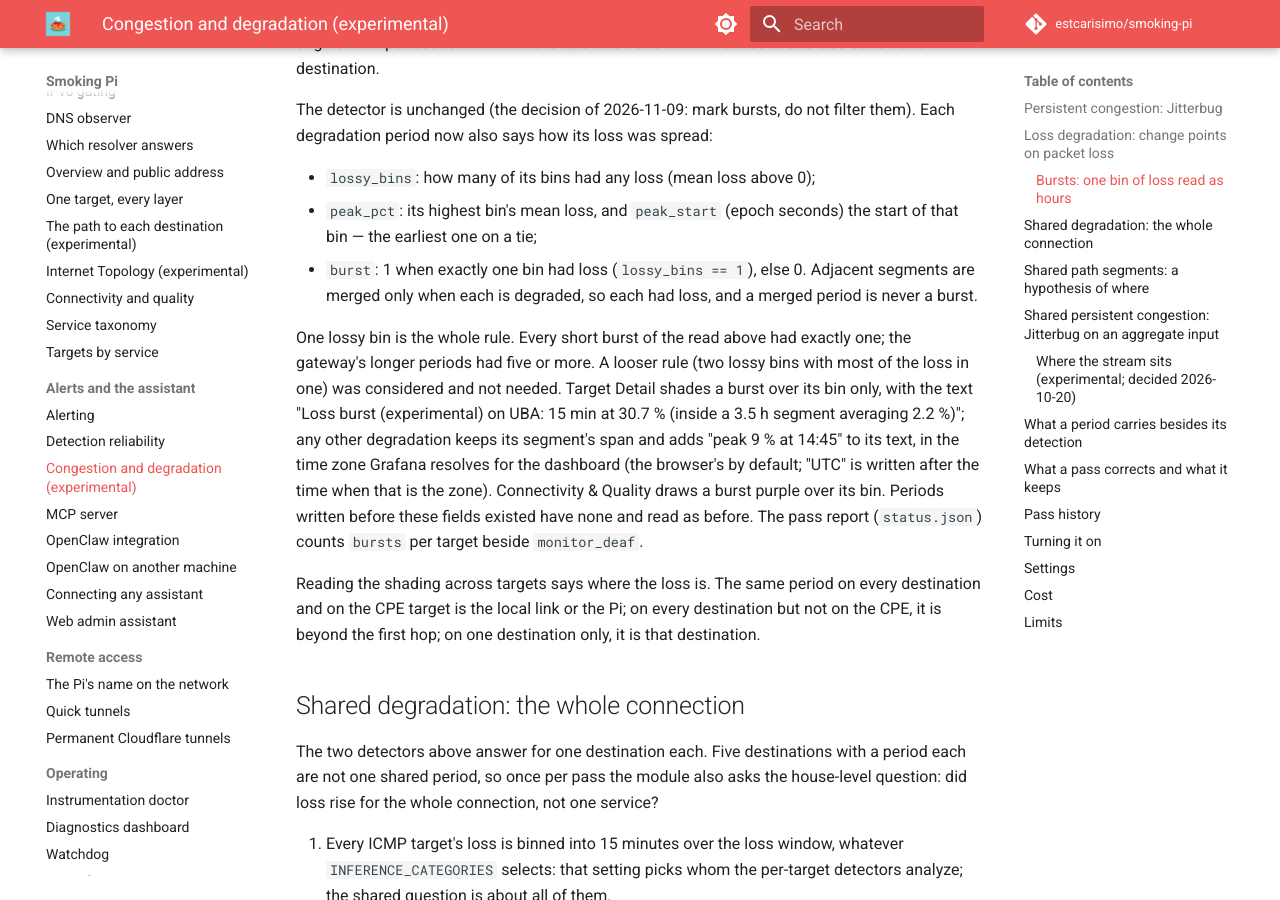
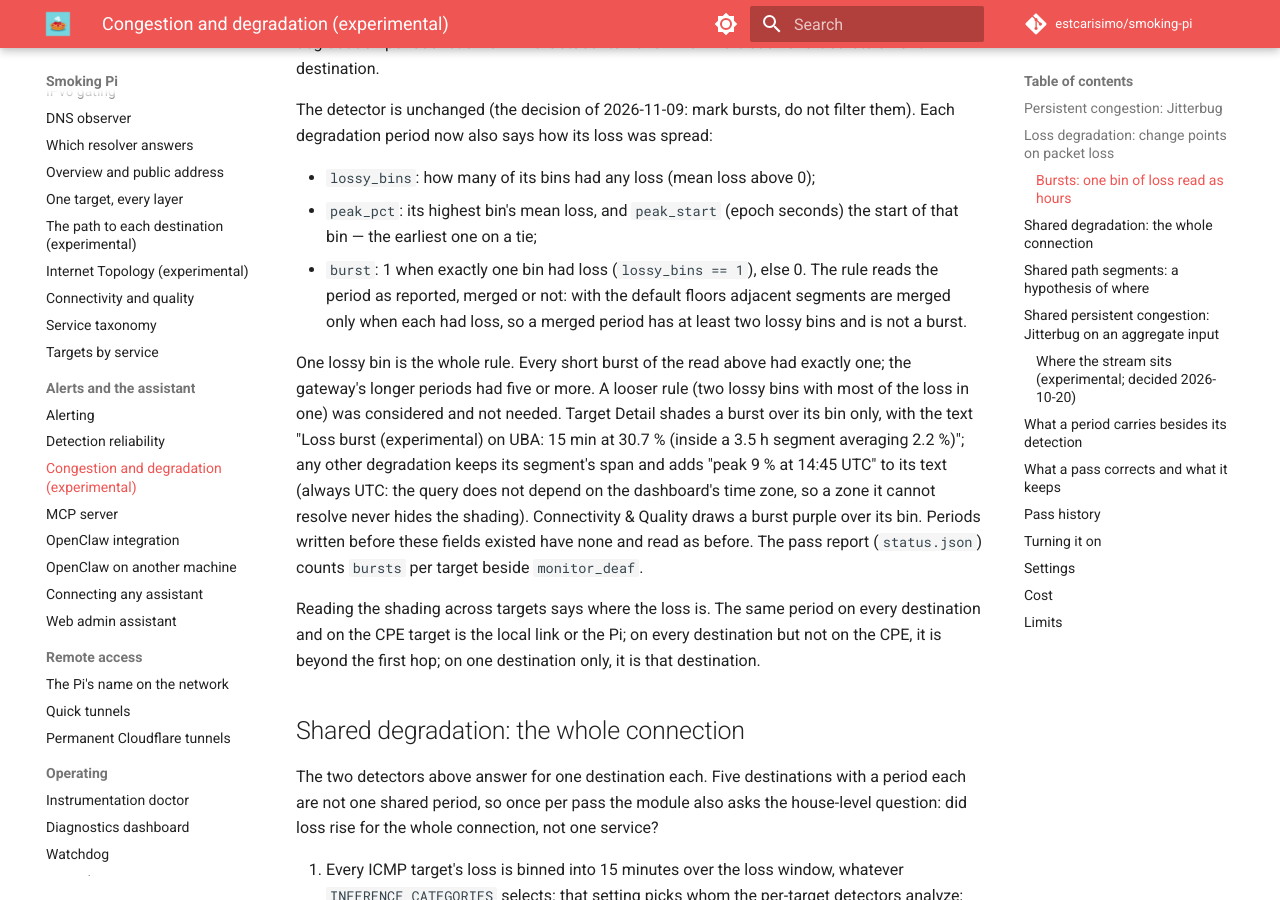
Before and after one commit to estcarisimo/smoking-pi, an MkDocs documentation site: the page built from docs/inference.md, in a window 1280 px wide and 900 px high, scrolled down 2129 px. Built offline with MkDocs 1.6.1 and Material for MkDocs 9.7.7, drawn with Linux system fonts in a browser that asks for light colours; comment, search, counter and statistics services are not loaded.

Commit message:
fix(inference): address the review of #456
The peak's clock time is always UTC (no time zone resolution that could
fail the whole annotation); the merged-period wording holds for any floor;
DEGRADATION_INTS names what store writes as integers.

Co-Authored-By: Claude Opus 5.5 <noreply@anthropic.com>

```diff
--- a/docs/inference.md
+++ b/docs/inference.md
@@ -84,8 +84,9 @@ spread:
 - `peak_pct`: its highest bin's mean loss, and `peak_start` (epoch
   seconds) the start of that bin — the earliest one on a tie;
 - `burst`: 1 when exactly one bin had loss (`lossy_bins == 1`), else 0.
-  Adjacent segments are merged only when each is degraded, so each had
-  loss, and a merged period is never a burst.
+  The rule reads the period as reported, merged or not: with the default
+  floors adjacent segments are merged only when each had loss, so a merged
+  period has at least two lossy bins and is not a burst.
 
 One lossy bin is the whole rule. Every short burst of the read above had
 exactly one; the gateway's longer periods had five or more. A looser rule
@@ -93,9 +94,9 @@ exactly one; the gateway's longer periods had five or more. A looser rule
 needed. Target Detail shades a burst over its bin only, with the text
 "Loss burst (experimental) on UBA: 15 min at 30.7 % (inside a 3.5 h
 segment averaging 2.2 %)"; any other degradation keeps its segment's span
-and adds "peak 9 % at 14:45" to its text, in the time zone Grafana
-resolves for the dashboard (the browser's by default; "UTC" is written
-after the time when that is the zone). Connectivity & Quality draws a
+and adds "peak 9 % at 14:45 UTC" to its text (always UTC: the query does
+not depend on the dashboard's time zone, so a zone it cannot resolve
+never hides the shading). Connectivity & Quality draws a
 burst purple over its bin. Periods written before these fields existed
 have none and read as before. The pass report (`status.json`) counts
 `bursts` per target beside `monitor_deaf`.
```
Also changed, not shown: docs/connectivity-quality.md (+3 -2 lines), 3 other files.
